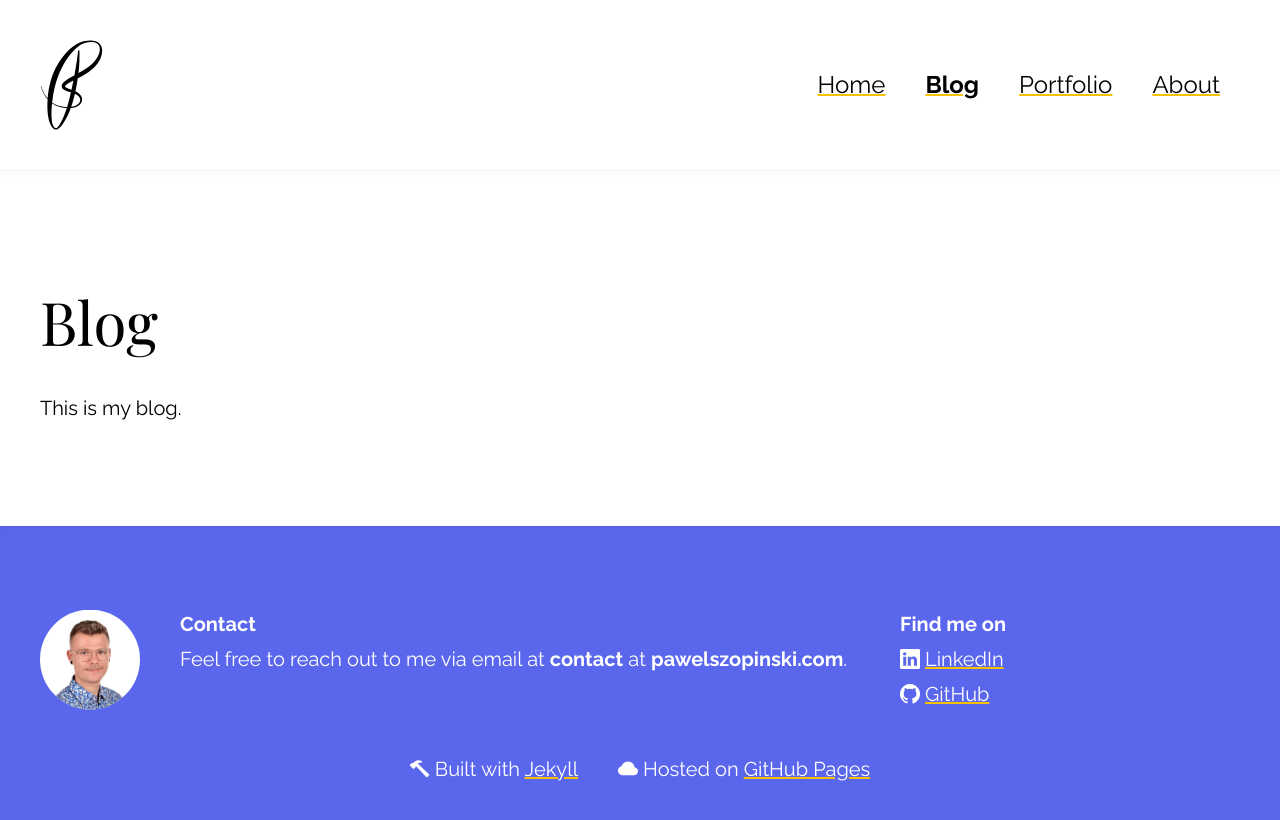
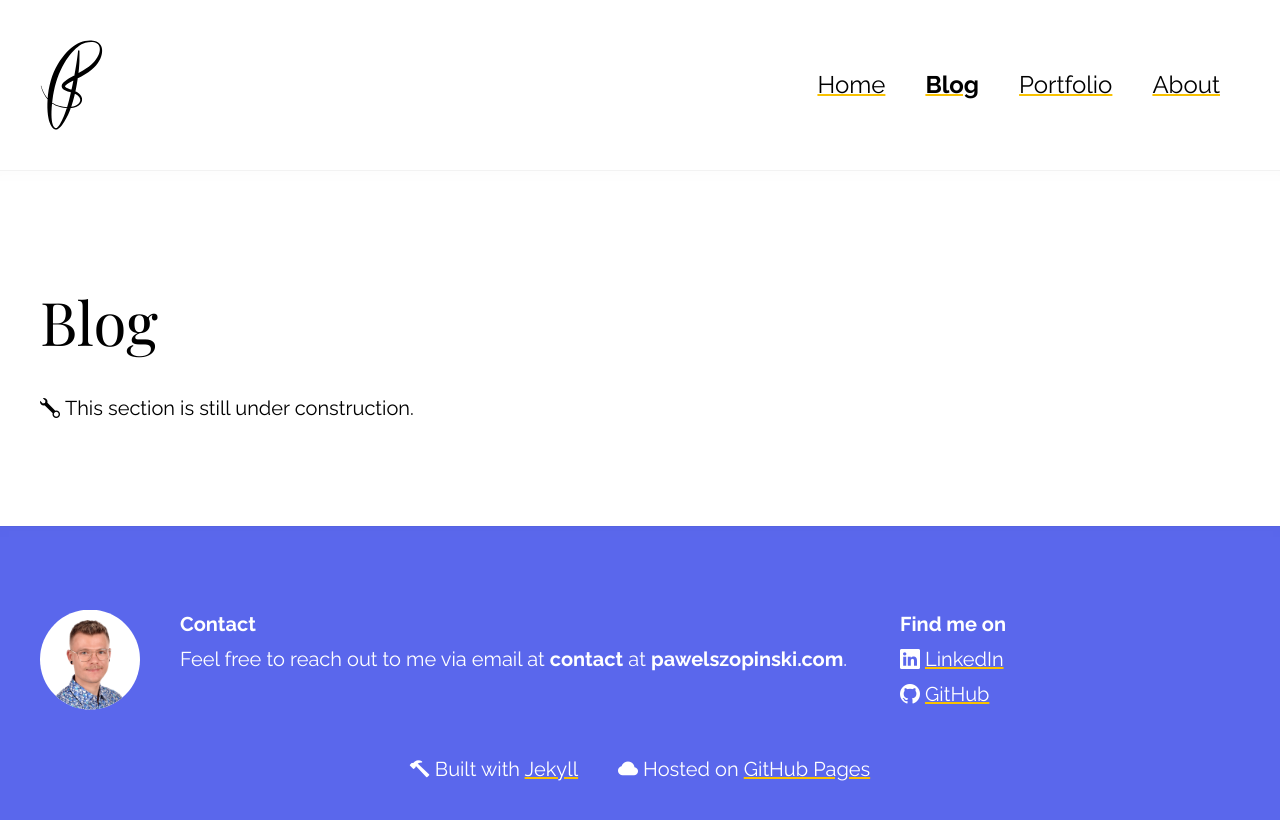
Before and after one commit to pszopinski/pszopinski.github.io, a Jekyll site: the page built from blog.html, in a window 1280 px wide. Shown: the top 820 px of the page. Built offline with Jekyll 4.4.1, drawn with Linux system fonts in a browser that asks for light colours; some web fonts are replaced.

Commit message:
Add under_construction.html include file

```diff
--- /dev/null
+++ b/_includes/under_construction.html
@@ -0,0 +1 @@
+<p class="bi bi-wrench">This section is still under construction.</p>
--- a/about.html
+++ b/about.html
@@ -2,4 +2,4 @@
 title: About
 ---
 
-<p>About me...</p>
+{% include under_construction.html %}
--- a/blog.html
+++ b/blog.html
@@ -2,4 +2,4 @@
 title: Blog
 ---
 
-<p>This is my blog.</p>
+{% include under_construction.html %}
--- a/index.html
+++ b/index.html
@@ -28,13 +28,13 @@ stylesheet_url: assets/css/home.css
 <section class="segment">
   <div class="segment-content">
     <h2>Latest Posts</h2>
-    <p class="bi bi-wrench">This section is still under construction.</p>
+    {% include under_construction.html %}
   </div>
 </section>
 
 <section class="segment">
   <div class="segment-content">
     <h2>Featured Projects</h2>
-    <p class="bi bi-wrench">This section is still under construction.</p>
+    {% include under_construction.html %}
   </div>
 </section>
--- a/portfolio.html
+++ b/portfolio.html
@@ -2,4 +2,4 @@
 title: Portfolio
 ---
 
-<p>This is my portfolio.</p>
+{% include under_construction.html %}
```
